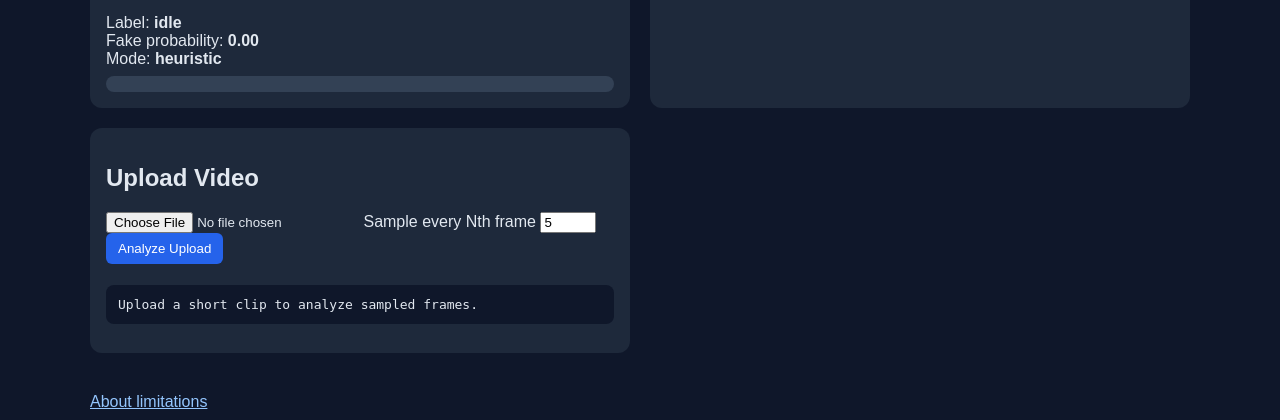
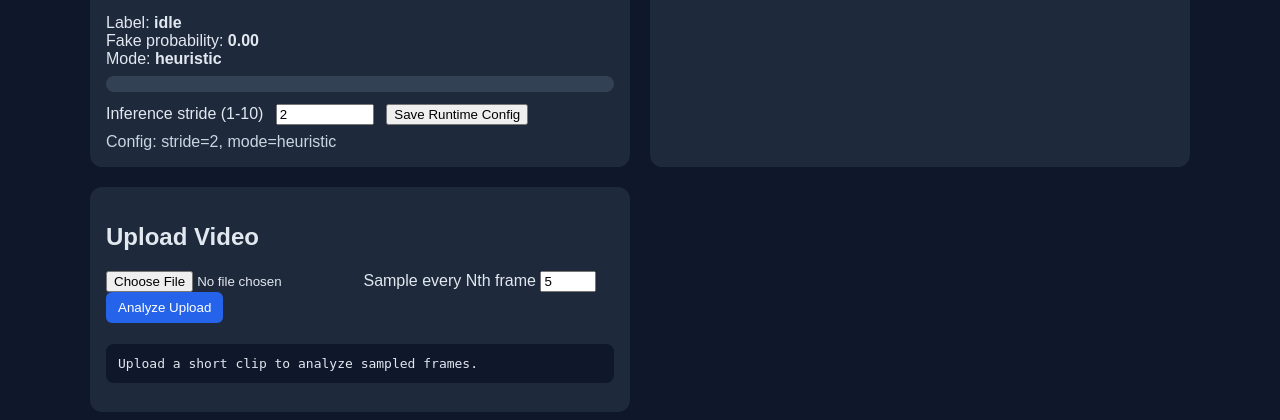
Before and after one commit to KRYPTON0078/realtime-deepfake-artifact-detector, a Flask app: page / in a window 1280 px wide. Shown: the part 698-1118 px from the top of the page. Run offline with Flask 3, Linux system fonts and the light colour scheme.

Commit message:
Add runtime tuning controls for inference stride.
Expose POST /api/config with validation and wire dashboard controls so stride can be tuned live during testing without restarting the backend.

Co-authored-by: Cursor <cursoragent@cursor.com>

```diff
--- a/app/routes.py
+++ b/app/routes.py
@@ -86,6 +86,33 @@ def api_config():
             "mode": state.analyzer.mode,
         }
     )
+
+
+@bp.post("/api/config")
+def api_config_update():
+    payload = request.get_json(silent=True) or {}
+    updated: dict[str, int] = {}
+
+    if "inference_stride" in payload:
+        try:
+            stride = int(payload["inference_stride"])
+        except (TypeError, ValueError):
+            return jsonify({"ok": False, "error": "inference_stride must be an integer"}), 400
+        if stride < 1 or stride > 10:
+            return jsonify({"ok": False, "error": "inference_stride must be between 1 and 10"}), 400
+        state.inference_stride = stride
+        updated["inference_stride"] = stride
+
+    config = {
+        "inference_stride": state.inference_stride,
+        "upload_workers": UPLOAD_WORKERS,
+        "upload_job_retention_seconds": UPLOAD_JOB_RETENTION_SECONDS,
+        "max_upload_jobs": MAX_UPLOAD_JOBS,
+        "frame_max_dim": FRAME_MAX_DIM,
+        "frame_concurrency_limit": FRAME_CONCURRENCY_LIMIT,
+        "mode": state.analyzer.mode,
+    }
+    return jsonify({"ok": True, "updated": updated, "config": config})
 
 
 @bp.get("/health")
--- a/app/static/style.css
+++ b/app/static/style.css
@@ -80,6 +80,21 @@ header h1 {
   margin-top: 12px;
 }
 
+.runtime-config {
+  margin-top: 12px;
+}
+
+.runtime-config input {
+  margin-left: 8px;
+  margin-right: 8px;
+  width: 90px;
+}
+
+#runtime-config-status {
+  margin-top: 8px;
+  color: #cbd5e1;
+}
+
 .meter {
   width: 100%;
   height: 16px;
--- a/app/templates/index.html
+++ b/app/templates/index.html
@@ -25,6 +25,12 @@
         <div>Fake probability: <strong id="score-value">0.00</strong></div>
         <div>Mode: <strong id="score-mode">-</strong></div>
         <div class="meter"><div id="score-bar"></div></div>
+      </div>
+      <div class="runtime-config">
+        <label for="inference-stride-input">Inference stride (1-10)</label>
+        <input type="number" id="inference-stride-input" min="1" max="10" value="2">
+        <button id="save-runtime-config">Save Runtime Config</button>
+        <div id="runtime-config-status">Config: loading...</div>
       </div>
     </section>
 
@@ -163,6 +169,39 @@
     document.getElementById("start-device-camera").addEventListener("click", startDeviceCamera);
     document.getElementById("stop-device-camera").addEventListener("click", stopDeviceCamera);
 
+    async function refreshRuntimeConfig() {
+      try {
+        const response = await fetch("/api/config");
+        const data = await response.json();
+        document.getElementById("inference-stride-input").value = data.inference_stride;
+        document.getElementById("runtime-config-status").textContent =
+          "Config: stride=" + data.inference_stride + ", mode=" + data.mode;
+      } catch (error) {
+        document.getElementById("runtime-config-status").textContent =
+          "Config load failed: " + (error.message || String(error));
+      }
+    }
+
+    document.getElementById("save-runtime-config").addEventListener("click", async () => {
+      const stride = Number(document.getElementById("inference-stride-input").value || 2);
+      try {
+        const response = await fetch("/api/config", {
+          method: "POST",
+          headers: { "Content-Type": "application/json" },
+          body: JSON.stringify({ inference_stride: stride }),
+        });
+        const data = await response.json();
+        if (!response.ok || !data.ok) {
+          throw new Error(data.error || "Update failed");
+        }
+        document.getElementById("runtime-config-status").textContent =
+          "Config saved: stride=" + data.config.inference_stride;
+      } catch (error) {
+        document.getElementById("runtime-config-status").textContent =
+          "Save failed: " + (error.message || String(error));
+      }
+    });
+
     async function pollUploadJob(jobId) {
       while (true) {
         const response = await fetch("/analyze/upload/" + jobId);
@@ -217,6 +256,7 @@
     }
 
     setInterval(pollScore, 1000);
+    refreshRuntimeConfig();
   </script>
 </body>
 </html>
```
Also changed, not shown: README.md.
